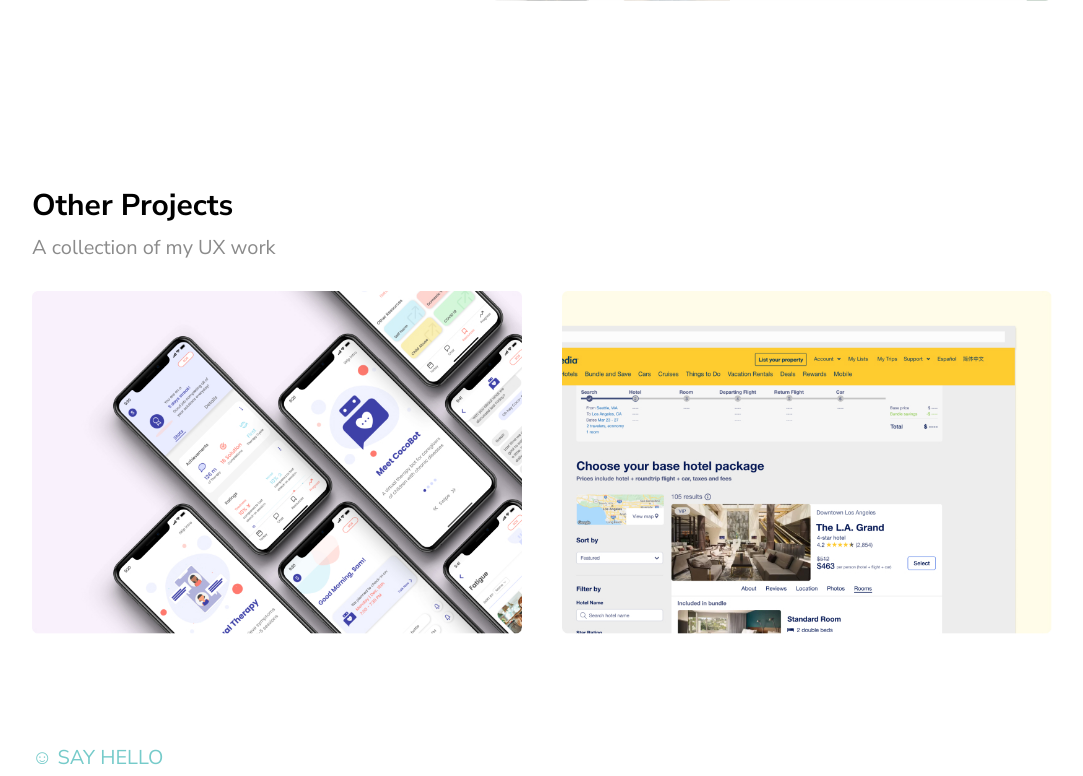
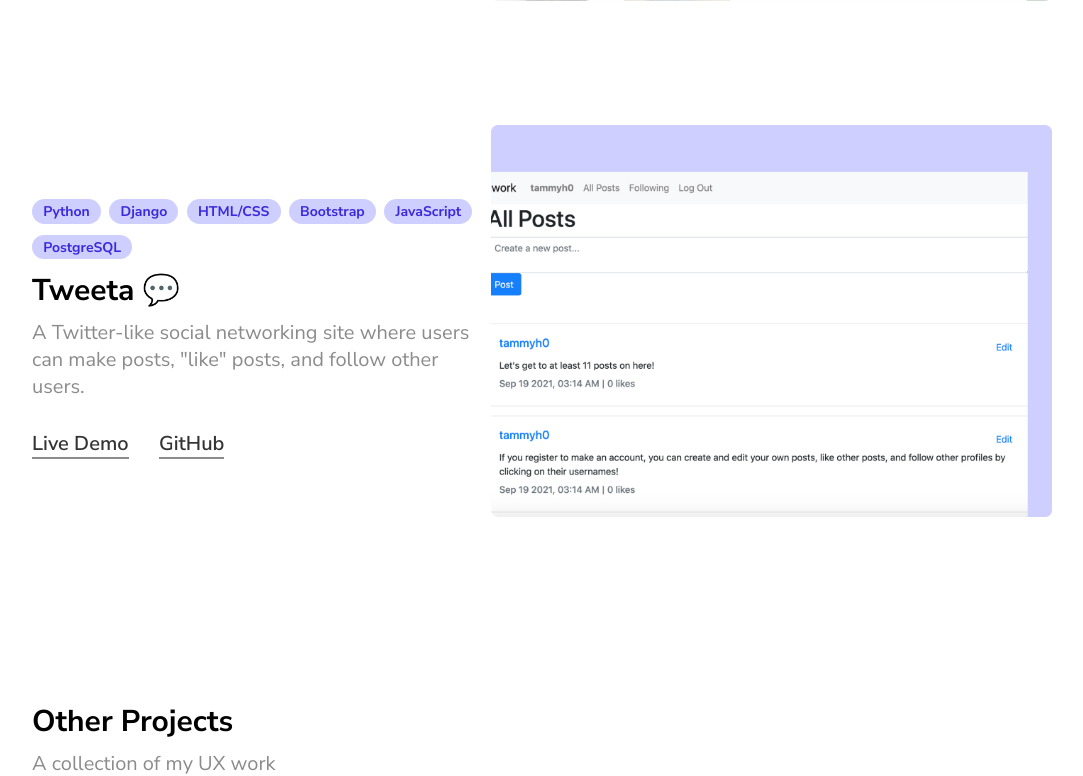
Before and after one commit to tammyh0/dev-portfolio, a PHP site: page / in a window 1280 px wide. Shown: the part 1486-2262 px from the top of the page, without its empty margins (98-1181 px from the left). Run offline with PHP 8.4, Linux system fonts and the light colour scheme.

Commit message:
Add Tweeta project

```diff
--- a/css/index.css
+++ b/css/index.css
@@ -46,6 +46,11 @@
 .urban-market li {
   background-color: #EEE6CA;
   color: #416C4C;
+}
+
+.tweeta li {
+  background-color: #cecfff;
+  color: #3b29db;
 }
 
 .main-project-info p {
--- a/index.html
+++ b/index.html
@@ -94,6 +94,31 @@
             </div>
           </div>
           <!-- End of Main Project #2 -->
+          <!-- Beginning Main Project #3 -->
+          <div class="main-project tweeta">
+            <div class="main-project-image">
+              <img src="img/index/tweeta-project-min.jpg" alt="Tweeta">
+            </div>
+            <div class="main-project-info">
+              <div>
+                <ul class="flex wrap">
+                  <li class="tag bold">Python</li>
+                  <li class="tag bold">Django</li>
+                  <li class="tag bold">HTML/CSS</li>
+                  <li class="tag bold">Bootstrap</li>
+                  <li class="tag bold">JavaScript</li>
+                  <li class="tag bold">PostgreSQL</li>
+                </ul>
+                <h2>Tweeta 💬</h2>
+                <p class="light-grey normal">A Twitter-like social networking site where users can make posts, "like" posts, and follow other users.</p>
+                <div class="links">
+                  <a class="btn btn-link dark-grey semi-bold no-padding" href="https://tweeta-app.herokuapp.com/" target="_blank">Live Demo</a>
+                  <a class="btn btn-link dark-grey semi-bold no-padding" href="https://github.com/tammyh0/tweeta" target="_blank">GitHub</a>
+                </div>
+              </div>
+            </div>
+          </div>
+          <!-- End of Main Project #3 -->
         </section>
         <!-- End of Main Projects -->
 
```
Also changed, not shown: img/index/tweeta-project-min.jpg (added).
